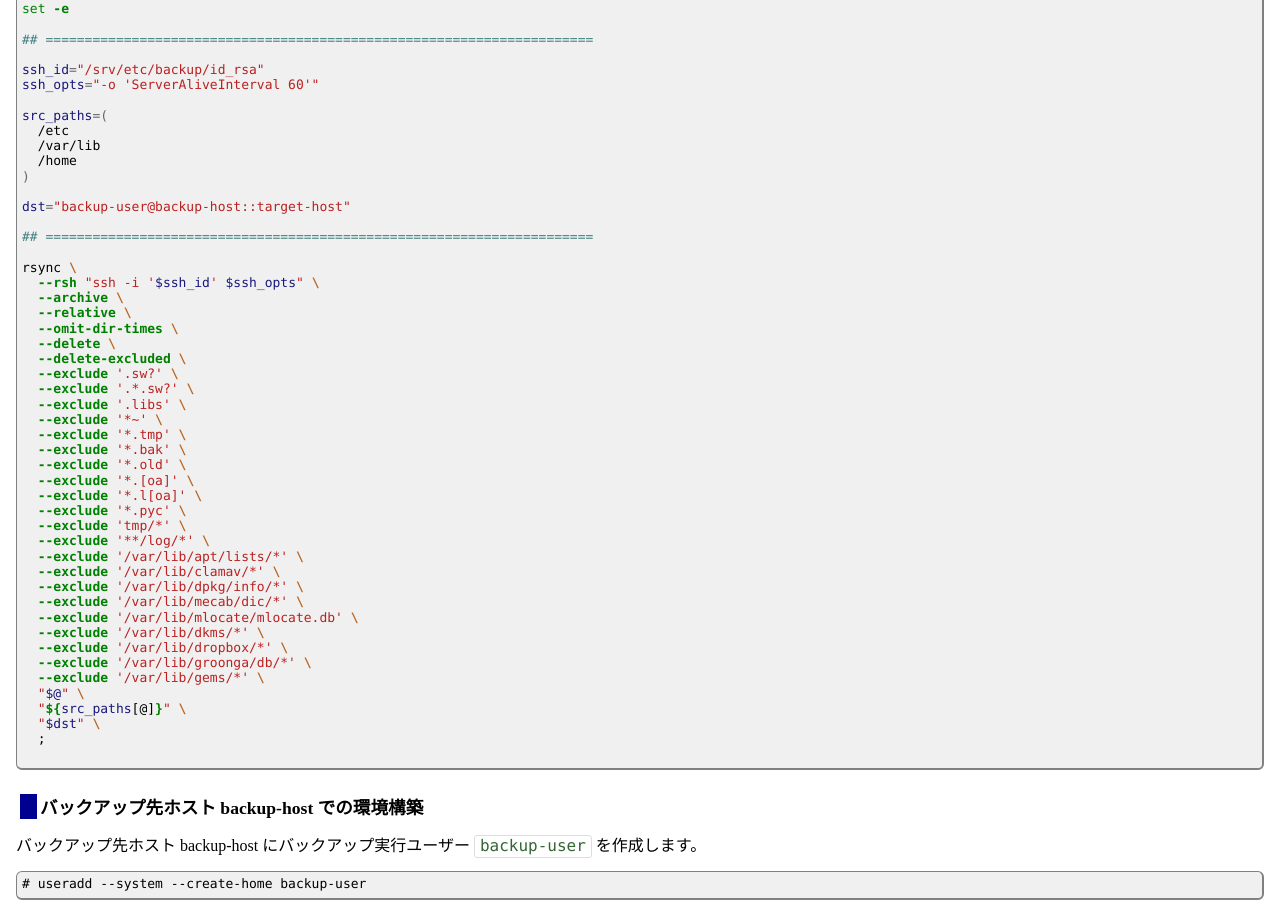
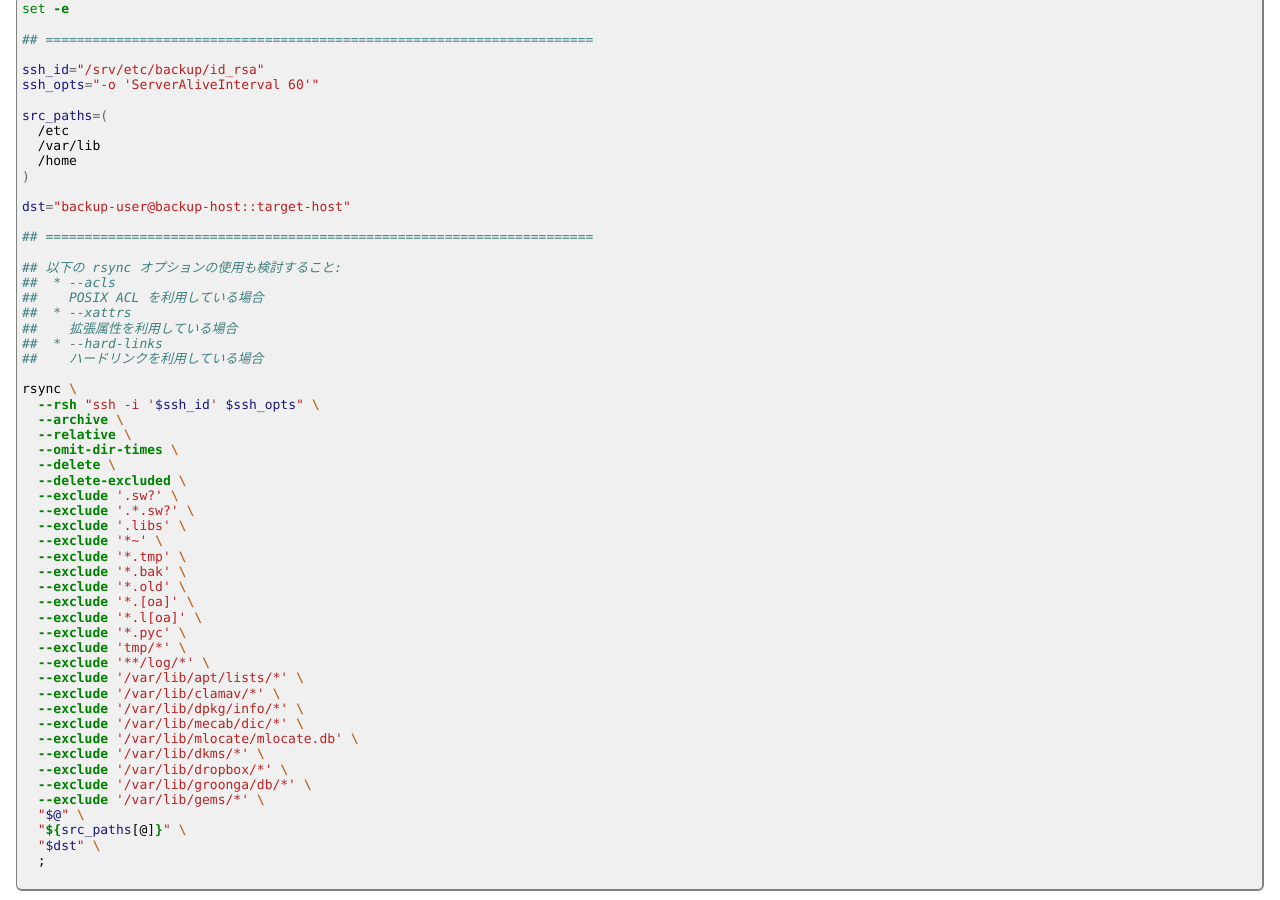
Before and after one commit to fumiyas/fumiyas.github.io, a Jekyll site: the page built from linux/rsync.md, in a window 1280 px wide and 900 px high, scrolled down 1296 px. Built offline with Jekyll 4.4.1, drawn with Linux system fonts in a browser that asks for light colours; Markdown is read by kramdown in place of the engine named in the settings; comment, search, counter and statistics services are not loaded; some of the changed text lies outside the part shown.

Commit message:
linux/rsync: Add rsync --acls, --xattrs, --hardlinks options

````diff
--- a/linux/rsync.md
+++ b/linux/rsync.md
@@ -90,6 +90,14 @@ src_paths=(
 dst="backup-user@backup-host::target-host"
 
 ## ======================================================================
+
+## 以下の rsync オプションの使用も検討すること:
+##  * --acls
+##    POSIX ACL を利用している場合
+##  * --xattrs
+##    拡張属性を利用している場合
+##  * --hard-links
+##    ハードリンクを利用している場合
 
 rsync \
   --rsh "ssh -i '$ssh_id' $ssh_opts" \
@@ -203,6 +211,8 @@ rsync で圧縮転送を利用するために `--compress` オプションを指
 
 ### リストアの例
 
+必要に応じて rsync に `--acls`, `--xattrs`, `--hard-links` オプションを指定すること。
+
 ``` console
 # rsync \
   --rsh 'ssh -i /srv/etc/backup/id_rsa' \
````
